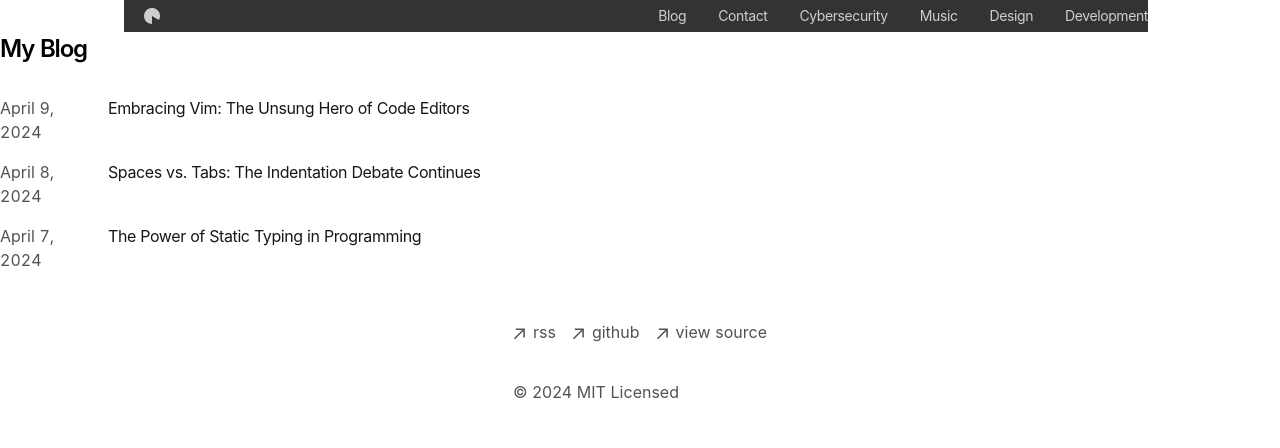
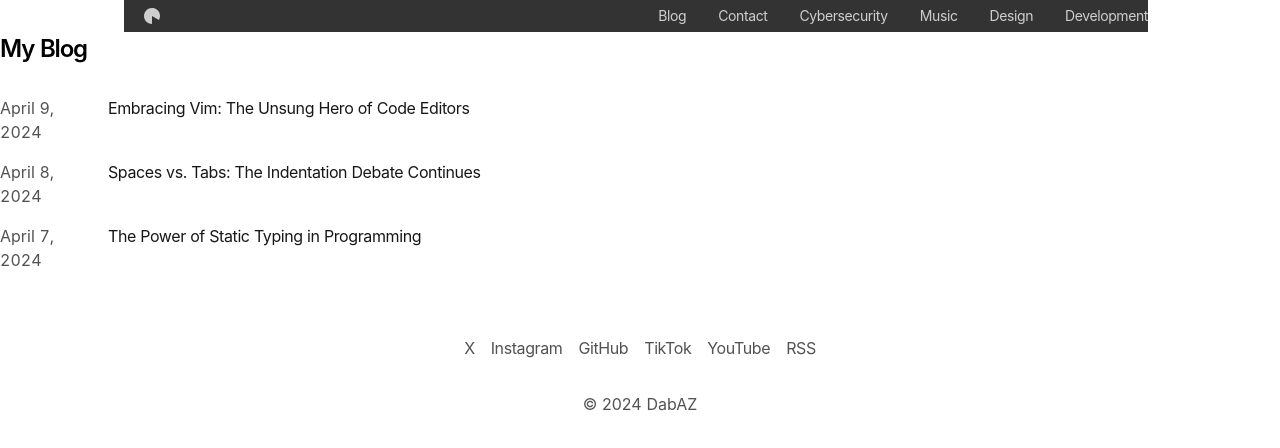
Before and after one commit to dabaz-official/dabaz.me, a Next.js app: page /blog in a window 1280 px wide. Shown: the top 448 px of the page. Built offline with nearby package versions, Linux system fonts and the light colour scheme.

Commit message:
update footer

```diff
--- a/app/components/layout/footer.tsx
+++ b/app/components/layout/footer.tsx
@@ -16,45 +16,32 @@ function ArrowIcon() {
 }
 
 export default function Footer() {
+  const links = [
+    { name: 'X', href: 'https://x.com/dabaz_official' },
+    { name: 'Instagram', href: 'https://instagram.com/dabaz_official' },
+    { name: 'GitHub', href: 'https://github.com/dabaz-official' },
+    { name: 'TikTok', href: 'https://tiktok.com/@dabaz_official' },
+    { name: 'YouTube', href: 'https://youtube.com/@dabaz_official' },
+    { name: 'RSS', href: '/rss' },
+  ];
+
   return (
-    <footer className="max-w-5xl mx-auto">
-      <ul className="font-sm mt-8 flex flex-col space-x-0 space-y-2 text-neutral-600 md:flex-row md:space-x-4 md:space-y-0 dark:text-neutral-300">
-        <li>
+    <footer className="mt-12 text-center mx-auto">
+      <div className="justify-center tracking-tight grid grid-cols-4 sm:flex gap-x-4">
+        {links.map((link) => (
           <a
-            className="flex items-center transition-all hover:text-neutral-800 dark:hover:text-neutral-100"
+            key={link.name}
+            href={link.href}
+            target="_blank"
             rel="noopener noreferrer"
-            target="_blank"
-            href="/rss"
+            className="text-neutral-600 hover:text-black transition-colors duration-200"
           >
-            <ArrowIcon />
-            <p className="ml-2 h-7">rss</p>
+            {link.name}
           </a>
-        </li>
-        <li>
-          <a
-            className="flex items-center transition-all hover:text-neutral-800 dark:hover:text-neutral-100"
-            rel="noopener noreferrer"
-            target="_blank"
-            href="https://github.com/vercel/next.js"
-          >
-            <ArrowIcon />
-            <p className="ml-2 h-7">github</p>
-          </a>
-        </li>
-        <li>
-          <a
-            className="flex items-center transition-all hover:text-neutral-800 dark:hover:text-neutral-100"
-            rel="noopener noreferrer"
-            target="_blank"
-            href="https://vercel.com/templates/next.js/portfolio-starter-kit"
-          >
-            <ArrowIcon />
-            <p className="ml-2 h-7">view source</p>
-          </a>
-        </li>
-      </ul>
-      <p className="mt-8 text-neutral-600 dark:text-neutral-300">
-        © {new Date().getFullYear()} MIT Licensed
+        ))}
+      </div>
+      <p className="my-8 text-neutral-600">
+        © {new Date().getFullYear()} DabAZ
       </p>
     </footer>
   )
```
